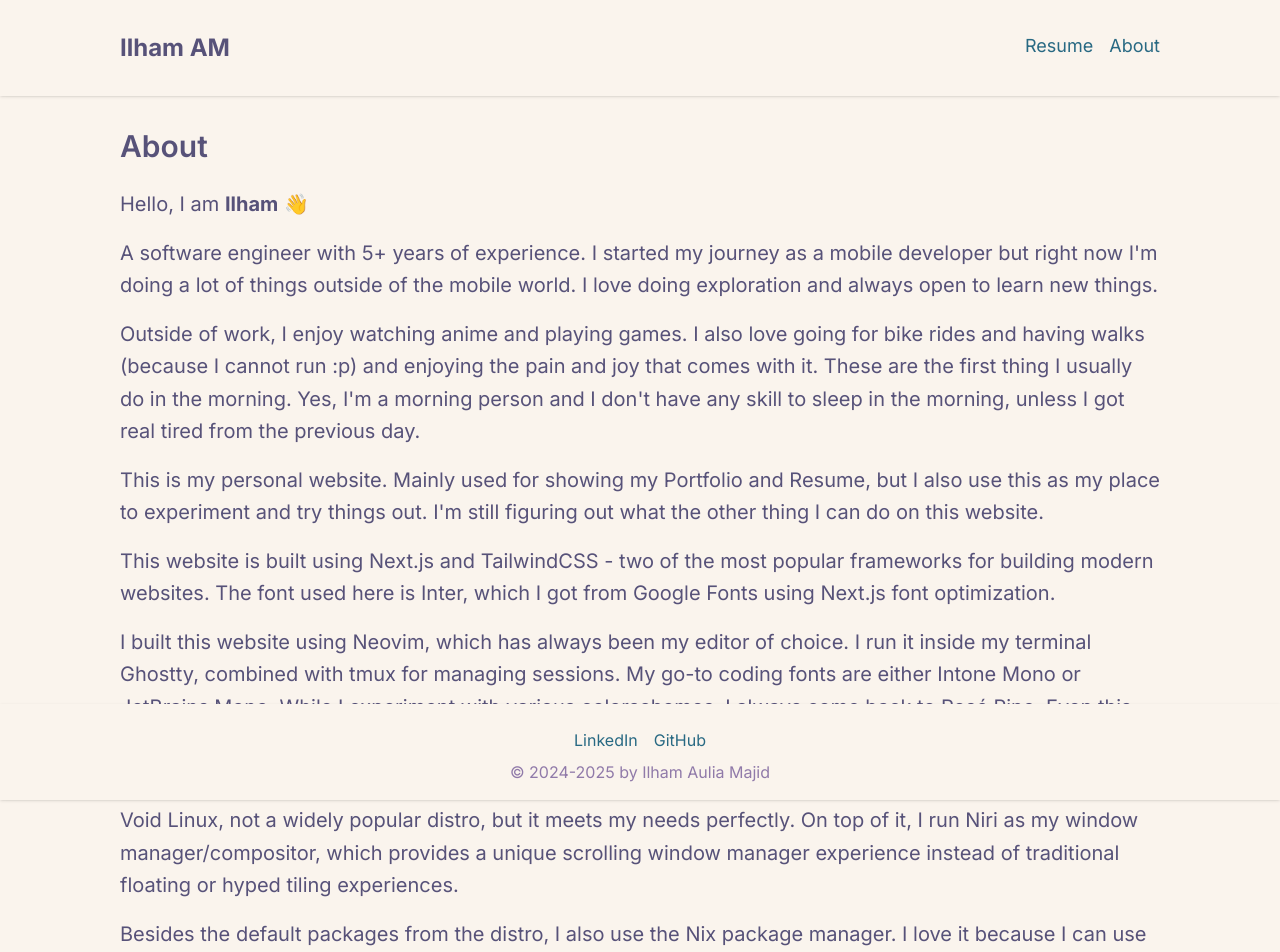
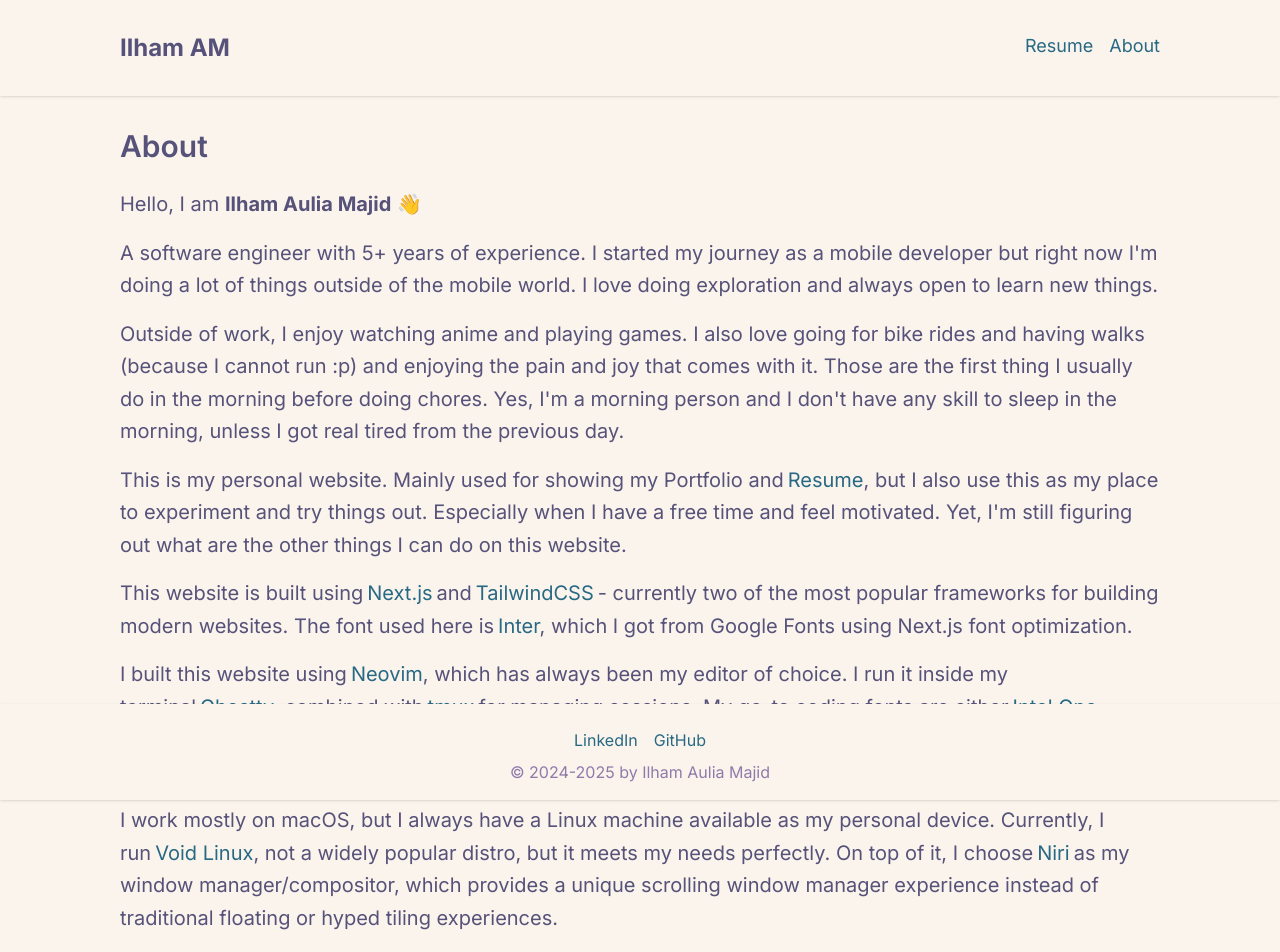
Before and after one commit to ilaumjd/profile, a Next.js app: page /about in a window 1280 px wide. Shown: the top 952 px of the page. Built offline with nearby package versions, Linux system fonts and the light colour scheme.

Commit message:
add hyperlink

```diff
--- /dev/null
+++ b/src/app/_utils/hyperlink.tsx
@@ -0,0 +1,18 @@
+import Link from "next/link";
+
+interface HyperlinkProps {
+  text: string;
+  url: string;
+  className?: string;
+}
+
+export default function Hyperlink({ text, url, className }: HyperlinkProps) {
+  return (
+    <Link
+      href={url}
+      className={`text-accent hover:underline ${className || "mx-1"}`}
+    >
+      {text}
+    </Link>
+  );
+}
--- a/src/app/about/page.tsx
+++ b/src/app/about/page.tsx
@@ -1,12 +1,13 @@
 import React from "react";
+import Hyperlink from "../_utils/hyperlink";
 
-export default function Home() {
+export default function About() {
   return (
     <section className="md:mb-30">
       <h2 className="text-3xl font-semibold mb-6">About</h2>
       <p className="text-xl mt-4 space-y-4 leading-relaxed">
         <span className="block">
-          Hello, I am <strong>Ilham</strong> 👋
+          Hello, I am <strong>Ilham Aulia Majid</strong> 👋
         </span>
 
         <span className="block">
@@ -16,55 +17,112 @@ export default function Home() {
         <span className="block">
           {`Outside of work, I enjoy watching anime and playing games. I also love
           going for bike rides and having walks (because I cannot run :p)
-          and enjoying the pain and joy that comes with it. These are the first
-          thing I usually do in the morning. Yes, I'm a morning person and I
+          and enjoying the pain and joy that comes with it. Those are the first
+          thing I usually do in the morning before doing chores. Yes, I'm a morning person and I
           don't have any skill to sleep in the morning, unless I got real tired from the previous day.`}
         </span>
 
         <span className="block">
-          {`This is my personal website. Mainly used for showing my Portfolio and
-          Resume, but I also use this as my place to experiment and try things
-          out. I'm still figuring out what the other thing I can do on this
+          This is my personal website. Mainly used for showing my Portfolio and
+          <Hyperlink text={"Resume"} url={"/resume"} className="ml-1" />, but I
+          also use this as my place to experiment and try things out. Especially
+          when I have a free time and feel motivated.
+          {` Yet, I'm still figuring out what are the other things I can do on this
           website.`}
         </span>
 
         <span className="block">
-          This website is built using Next.js and TailwindCSS - two of the most
-          popular frameworks for building modern websites. The font used here is
-          Inter, which I got from Google Fonts using Next.js font optimization.
+          This website is built using
+          <Hyperlink text={"Next.js"} url={"https://nextjs.org/"} />
+          and
+          <Hyperlink text={"TailwindCSS"} url={"https://tailwindcss.com/"} />-
+          currently two of the most popular frameworks for building modern
+          websites. The font used here is
+          <Hyperlink
+            text={"Inter"}
+            url={"https://fonts.google.com/specimen/Inter"}
+            className="ml-1"
+          />
+          , which I got from Google Fonts using Next.js font optimization.
         </span>
 
         <span className="block">
-          I built this website using Neovim, which has always been my editor of
-          choice. I run it inside my terminal Ghostty, combined with tmux for
-          managing sessions. My go-to coding fonts are either Intone Mono or
-          JetBrains Mono. While I experiment with various colorschemes, I always
-          come back to Rosé Pine. Even this website theme is inspired by it,
-          both in dark and light mode.
+          I built this website using
+          <Hyperlink
+            text={"Neovim"}
+            url={"https://neovim.io/"}
+            className="ml-1"
+          />
+          , which has always been my editor of choice. I run it inside my
+          terminal
+          <Hyperlink
+            text={"Ghostty"}
+            url={"https://ghostty.org/"}
+            className="ml-1"
+          />
+          , combined with
+          <Hyperlink text={"tmux"} url={"https://github.com/tmux/tmux/wiki"} />
+          for managing sessions. My go-to coding fonts are either
+          <Hyperlink
+            text={"Intel One Mono"}
+            url={
+              "https://www.intel.com/content/www/us/en/company-overview/one-monospace-font.html"
+            }
+          />
+          or
+          <Hyperlink
+            text={"JetBrains Mono"}
+            url={"https://www.jetbrains.com/lp/mono/"}
+            className="ml-1"
+          />
+          . While I experiment with various colorschemes, I always come back to
+          <Hyperlink
+            text={"Rosé Pine"}
+            url={"https://rosepinetheme.com/"}
+            className="ml-1"
+          />
+          . Even this website theme is inspired by it, both in dark and light
+          mode.
         </span>
 
         <span className="block">
           I work mostly on macOS, but I always have a Linux machine available as
-          my personal device. Currently, I run Void Linux, not a widely popular
-          distro, but it meets my needs perfectly. On top of it, I run Niri as
-          my window manager/compositor, which provides a unique scrolling window
-          manager experience instead of traditional floating or hyped tiling
-          experiences.
+          my personal device. Currently, I run
+          <Hyperlink
+            text={"Void Linux"}
+            url={"https://voidlinux.org/"}
+            className="ml-1"
+          />
+          , not a widely popular distro, but it meets my needs perfectly. On top
+          of it, I choose
+          <Hyperlink text={"Niri"} url={"https://github.com/YaLTeR/niri"} />
+          as my window manager/compositor, which provides a unique scrolling
+          window manager experience instead of traditional floating or hyped
+          tiling experiences.
         </span>
 
         <span className="block">
-          Besides the default packages from the distro, I also use the Nix
+          Besides the default one shipped with the OS, I also use the
+          <Hyperlink text={"Nix"} url={"https://github.com/NixOS/nix"} />
           package manager. I love it because I can use it on both Linux and
           macOS. The package manager itself is declarative and reproducible,
           allowing me to easily replicate my setup across machines, even with
           different operating systems. I just need to write the configuration
           once and apply it anywhere.
+          {` That's why my app of choice is usually the
+          one that have the cross-platform support.`}
         </span>
 
         <span className="block">
           Finally, if you want to reach me, you can access one of the social
           media links at the bottom of this web page. Or just send me an email
-          at ilaumjd@gmail.com. Thank you for the visit!
+          at
+          <Hyperlink
+            text={"ilaumjd@gmail.com"}
+            url={"mailto:ilaumjd@gmail.com"}
+            className="ml-1"
+          />
+          . Thank you for the visit!
         </span>
       </p>
     </section>
--- a/src/app/resume/page.tsx
+++ b/src/app/resume/page.tsx
@@ -83,7 +83,7 @@ export default function Resume() {
     },
   ];
   return (
-    <section className="md:mt-10 md:mb-30">
+    <section className="md:mb-30">
       <h2 className="text-3xl font-semibold mb-6">Resume</h2>
 
       {/* Education Section */}
```
